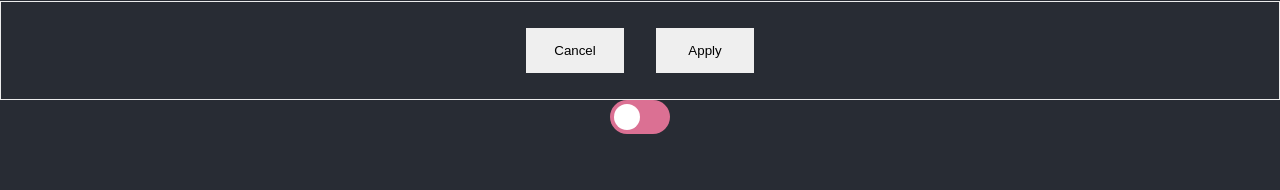
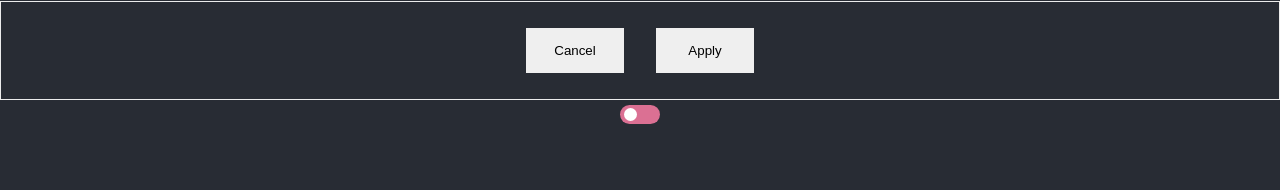
Before and after one commit to AlyonaPianykh/lecture-1-project, a React app: page / in a window 1280 px wide. Shown: the part 452-642 px from the top of the page. Built offline with nearby package versions, Linux system fonts and the light colour scheme.

Commit message:
fix toggle, now it works

```diff
--- a/src/components/App/App.js
+++ b/src/components/App/App.js
@@ -37,6 +37,7 @@ class AppTheReal extends Component {
         this.greeting = 'Hello, world!';
 
         this.state = {
+            isToggleChecked: false,
             isChecked: false,
             inputValue: '',
             isDarkTheme: true
@@ -65,9 +66,10 @@ class AppTheReal extends Component {
     }
 
     onApplyBtnClick() {
-        const {isDarkTheme} = this.state;
+        const {isDarkTheme, isToggleChecked} = this.state;
 
         this.setState({
+            isToggleChecked: !isToggleChecked,
             isDarkTheme: !isDarkTheme
         });
     }
@@ -89,7 +91,7 @@ class AppTheReal extends Component {
     };
 
     render() {
-        const {isChecked, inputValue, isDarkTheme} = this.state;
+        const {isChecked, inputValue, isDarkTheme, isToggleChecked} = this.state;
         const greetingElement = (<div className="class-12">{this.greeting}</div>);
 
         console.log('App render');
@@ -115,7 +117,7 @@ class AppTheReal extends Component {
                 <ul className="list">{renderPeopleList()}</ul>
                 {this.renderActionsBlock()}
 
-            <Toggle/>
+                <Toggle isChecked={isToggleChecked} onChange={this.onApplyBtnClick}/>
 
                 <Footer className="App-footer">
                     <div>Lviv, December 2019.</div>
--- a/src/components/Button/Button.js
+++ b/src/components/Button/Button.js
@@ -1,9 +1,6 @@
 import React, {Component} from 'react';
 import './Button.css';
-// const Button = (props) => {
-//
-//
-// };
+
 const CN = 'default-btn';
 
 export class ButtonAsClass extends Component {
--- a/src/components/Toggle/Toggle.css
+++ b/src/components/Toggle/Toggle.css
@@ -1,8 +1,9 @@
 .toggle-wrap {
+    margin: 5px;
     position: relative;
     display: inline-block;
-    width: 60px;
-    height: 34px;
+    width: 40px;
+    height: 19px;
 }
 
 .toggle-wrap input {display:none;}
@@ -14,7 +15,6 @@
     height: 100%;
     width: 100%;
     background-color: palevioletred;
-    -webkit-transition: .4s;
     transition: .4s;
 }
 
@@ -22,18 +22,16 @@
     content: "";
     position: absolute;
     border-radius: 50%;
-    height: 26px;
-    width: 26px;
+    height: 13px;
+    width: 13px;
     left: 4px;
-    bottom: 4px;
+    bottom: 3px;
     background-color: white;
-    -webkit-transition: .25s;
     transition: .25s;
 }
 
 input:checked + .toggle-el {
     background-color: lightseagreen;
-    box-shadow: inset 0 -20px 37px 0px rgba(0, 0, 0, 0.36);
 }
 
 input:focus + .toggle-el {
@@ -41,7 +39,5 @@ input:focus + .toggle-el {
 }
 
 input:checked + .toggle-el:before {
-    -webkit-transform: translateX(26px);
-    -ms-transform: translateX(26px);
-    transform: translateX(26px);
+    transform: translateX(20px);
 }
--- a/src/components/Toggle/Toggle.js
+++ b/src/components/Toggle/Toggle.js
@@ -4,32 +4,22 @@ import './Toggle.css';
 export class Toggle extends Component {
     constructor(props) {
         super(props);
-
-        this.state = {
-            checked: !!props.checked
-        }
     }
 
 
     render() {
 
-        const {type = 'checkbox', checked, onChange} = this.props;
+        const {type = 'checkbox', isToggleChecked, onChange} = this.props;
 
         return (
             <label className="toggle-wrap">
-                <div>{this.props.label}</div>
                 <input type={type}
-                       checked={this.state.checked}
-                       onChange={this.onToggleChange}
+                       checked={isToggleChecked}
+                       onChange={onChange}
                 />
                 <div className="toggle-el"></div>
             </label>
         );
     }
 
-    onToggleChange = (e) => {
-        this.setState({
-            checked: e.target.checked
-        });
-    }
 }
```
